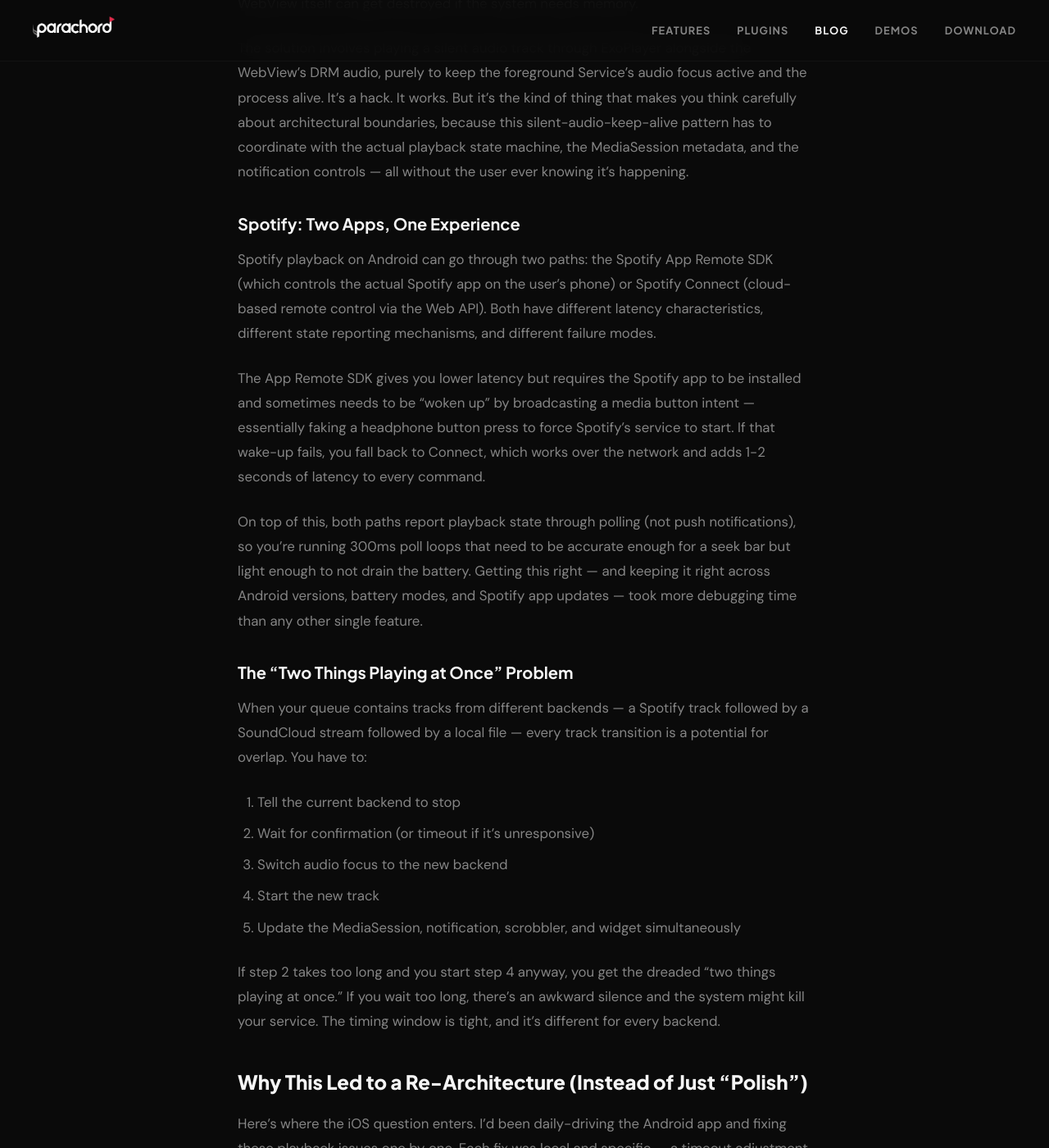
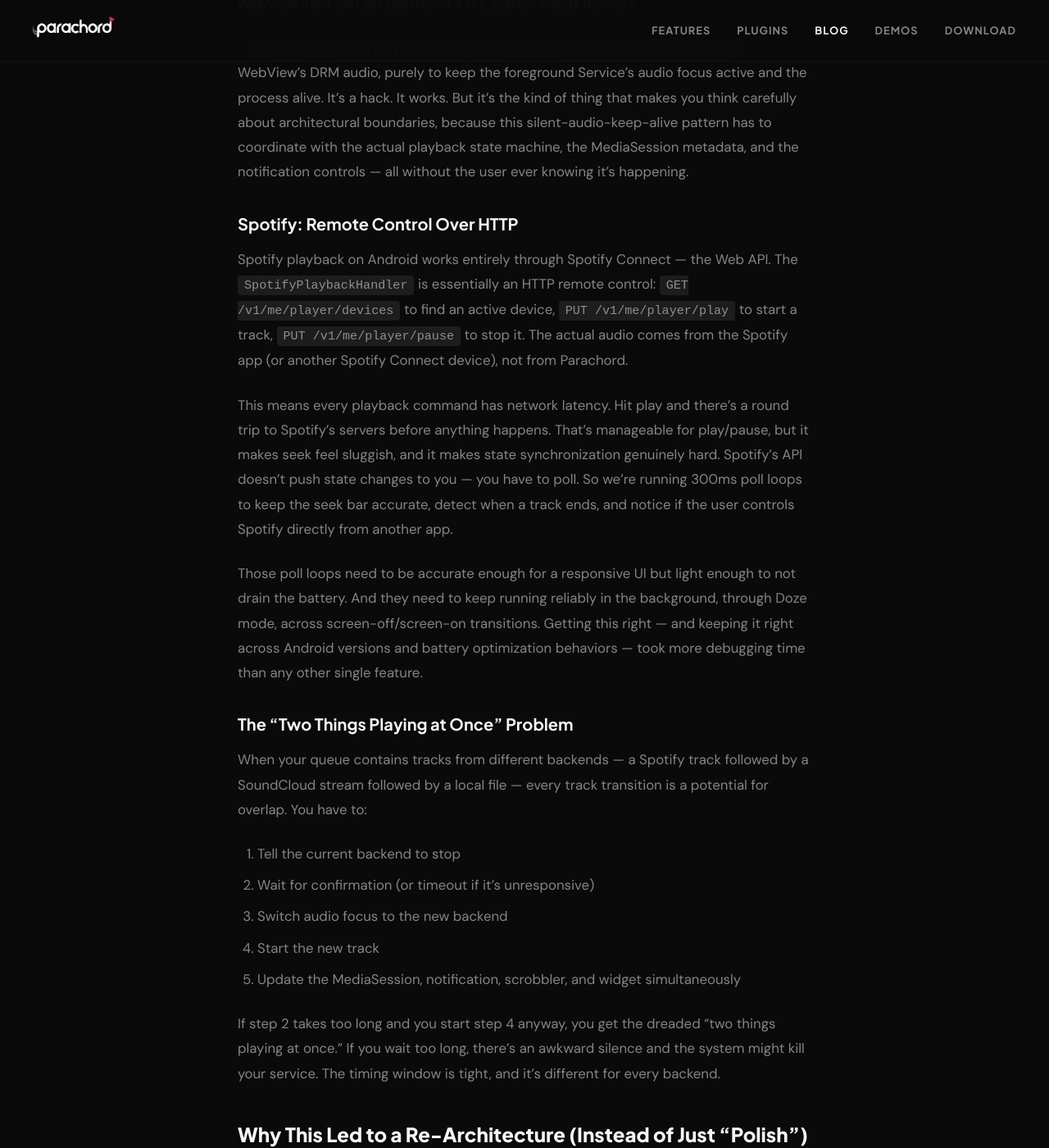
Before and after one commit to Parachord/parachord-website, a Jekyll site: the page built from _posts/2026-04-12-why-were-re-architecting-before-shipping-android.md, in a window 1280 px wide and 1400 px high, scrolled down 2301 px. Shown: the whole window at 82% size. Built offline with Jekyll 4.4.1, drawn with Linux system fonts in a browser that asks for light colours.

Commit message:
Fix Spotify section: Connect API only, no App Remote SDK
Spotify playback uses the Web API (Connect) exclusively, not the App
Remote SDK. Rewrote section to accurately describe HTTP-based remote
control, polling challenges, and network latency implications.

https://claude.ai/code/session_01UgNuKEB7v2WE8qz6NJwM4B

```diff
--- a/_posts/2026-04-12-why-were-re-architecting-before-shipping-android.md
+++ b/_posts/2026-04-12-why-were-re-architecting-before-shipping-android.md
@@ -40,13 +40,13 @@ This mostly works. But WebViews on Android have a critical limitation: when your
 
 The solution involves playing a silent audio track through ExoPlayer alongside the WebView's DRM audio, purely to keep the foreground Service's audio focus active and the process alive. It's a hack. It works. But it's the kind of thing that makes you think carefully about architectural boundaries, because this silent-audio-keep-alive pattern has to coordinate with the actual playback state machine, the MediaSession metadata, and the notification controls — all without the user ever knowing it's happening.
 
-### Spotify: Two Apps, One Experience
+### Spotify: Remote Control Over HTTP
 
-Spotify playback on Android can go through two paths: the Spotify App Remote SDK (which controls the actual Spotify app on the user's phone) or Spotify Connect (cloud-based remote control via the Web API). Both have different latency characteristics, different state reporting mechanisms, and different failure modes.
+Spotify playback on Android works entirely through Spotify Connect — the Web API. The `SpotifyPlaybackHandler` is essentially an HTTP remote control: `GET /v1/me/player/devices` to find an active device, `PUT /v1/me/player/play` to start a track, `PUT /v1/me/player/pause` to stop it. The actual audio comes from the Spotify app (or another Spotify Connect device), not from Parachord.
 
-The App Remote SDK gives you lower latency but requires the Spotify app to be installed and sometimes needs to be "woken up" by broadcasting a media button intent — essentially faking a headphone button press to force Spotify's service to start. If that wake-up fails, you fall back to Connect, which works over the network and adds 1-2 seconds of latency to every command.
+This means every playback command has network latency. Hit play and there's a round trip to Spotify's servers before anything happens. That's manageable for play/pause, but it makes seek feel sluggish, and it makes state synchronization genuinely hard. Spotify's API doesn't push state changes to you — you have to poll. So we're running 300ms poll loops to keep the seek bar accurate, detect when a track ends, and notice if the user controls Spotify directly from another app.
 
-On top of this, both paths report playback state through polling (not push notifications), so you're running 300ms poll loops that need to be accurate enough for a seek bar but light enough to not drain the battery. Getting this right — and keeping it right across Android versions, battery modes, and Spotify app updates — took more debugging time than any other single feature.
+Those poll loops need to be accurate enough for a responsive UI but light enough to not drain the battery. And they need to keep running reliably in the background, through Doze mode, across screen-off/screen-on transitions. Getting this right — and keeping it right across Android versions and battery optimization behaviors — took more debugging time than any other single feature.
 
 ### The "Two Things Playing at Once" Problem
 
```
